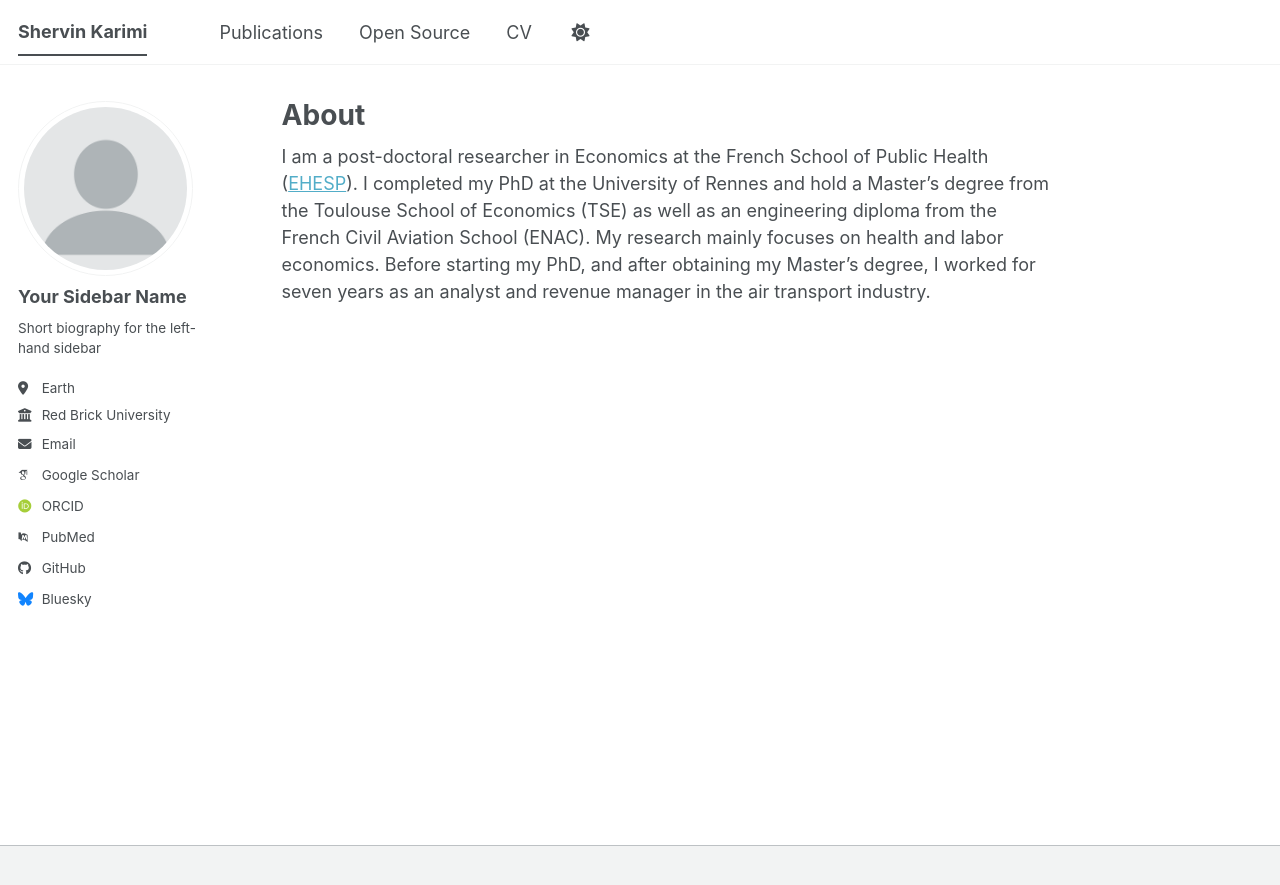
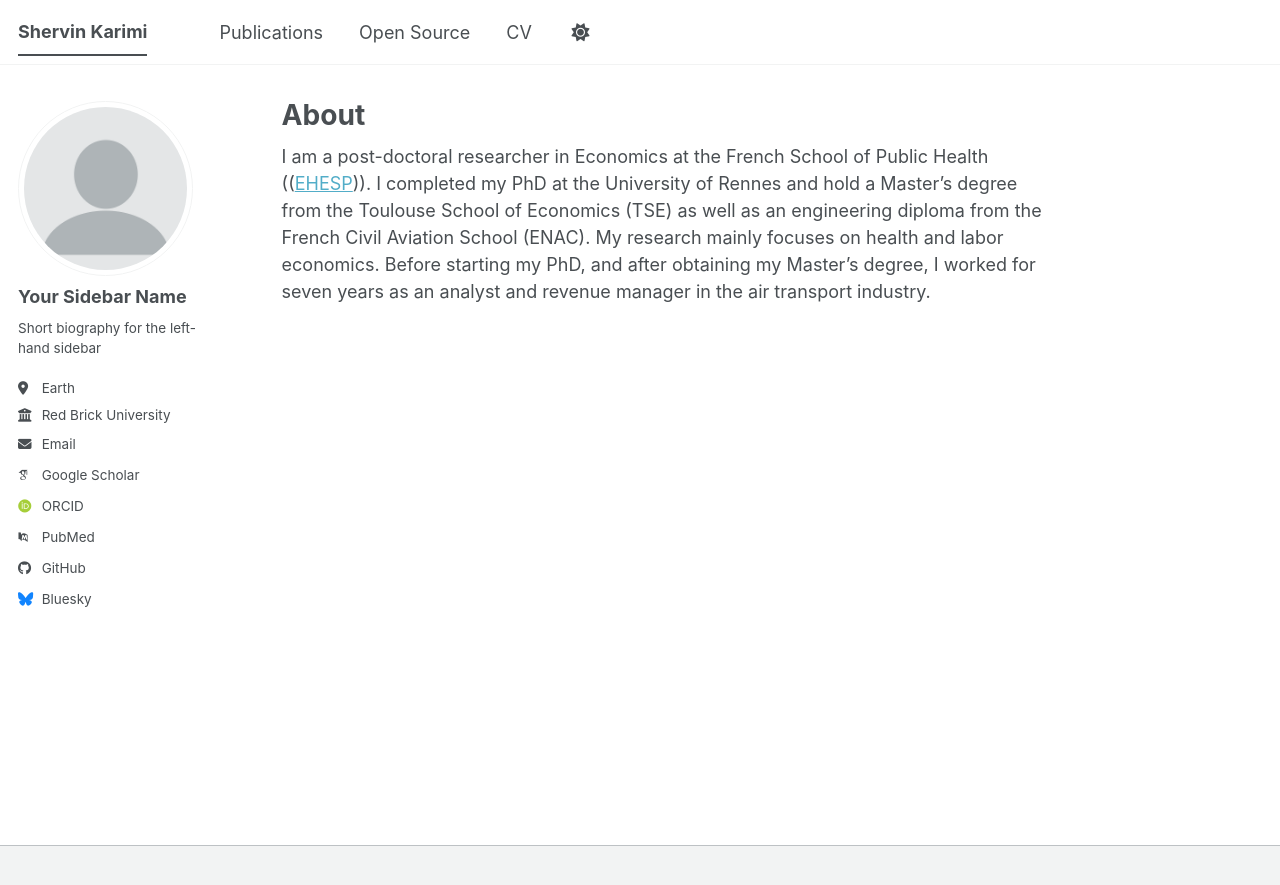
Before and after one commit to shervinkarimi/website, a Jekyll site: the page built from _pages/about.md, in a window 1280 px wide. Shown: the top 885 px of the page. Built offline with Jekyll 4.4.1, drawn with Linux system fonts in a browser that asks for light colours; some web fonts are replaced; a script bundle is joined from its source files by our own code; library files that are not in the unit come from our copies; part of the change alters nothing that is shown.

```diff
--- a/_pages/about.md
+++ b/_pages/about.md
@@ -7,5 +7,5 @@ redirect_from:
   - /about.html
 ---
 
-I am a post-doctoral researcher in Economics at the French School of Public Health ([EHESP](https://www.ehesp.fr/)). I completed my PhD at the University of Rennes and hold a Master’s degree from the Toulouse School of Economics (TSE) as well as an engineering diploma from the French Civil Aviation School (ENAC). My research mainly focuses on  health and labor economics.
+I am a post-doctoral researcher in Economics at the French School of Public Health ((<a href="https://www.ehesp.fr/" target="_blank">EHESP</a>)). I completed my PhD at the University of Rennes and hold a Master’s degree from the Toulouse School of Economics (TSE) as well as an engineering diploma from the French Civil Aviation School (ENAC). My research mainly focuses on  health and labor economics.
 Before starting my PhD, and after obtaining my Master’s degree, I worked for seven years as an analyst and revenue manager in the air transport industry.
```
